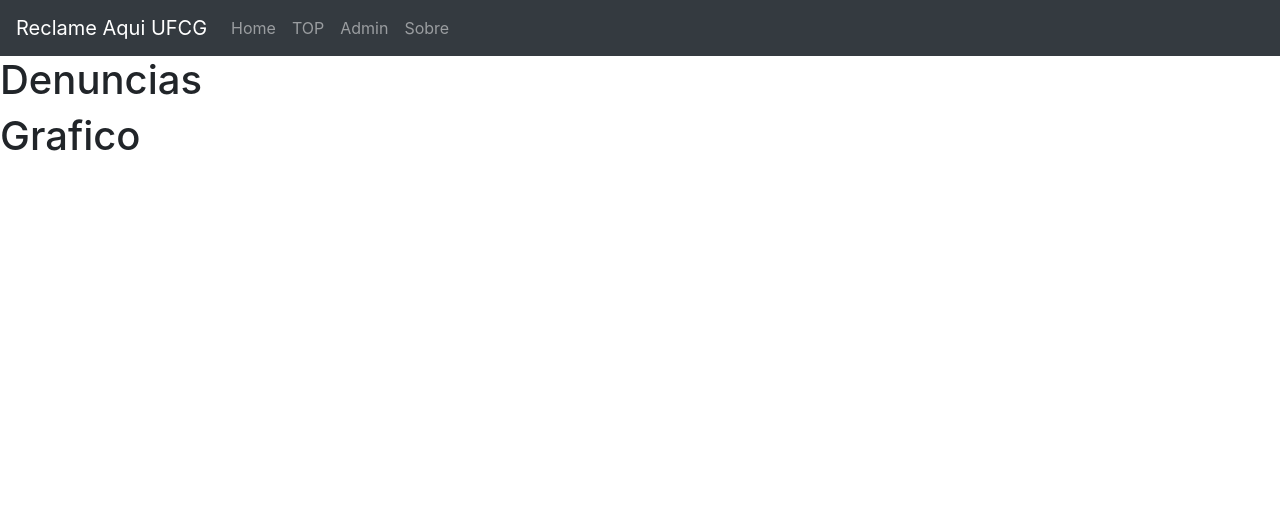
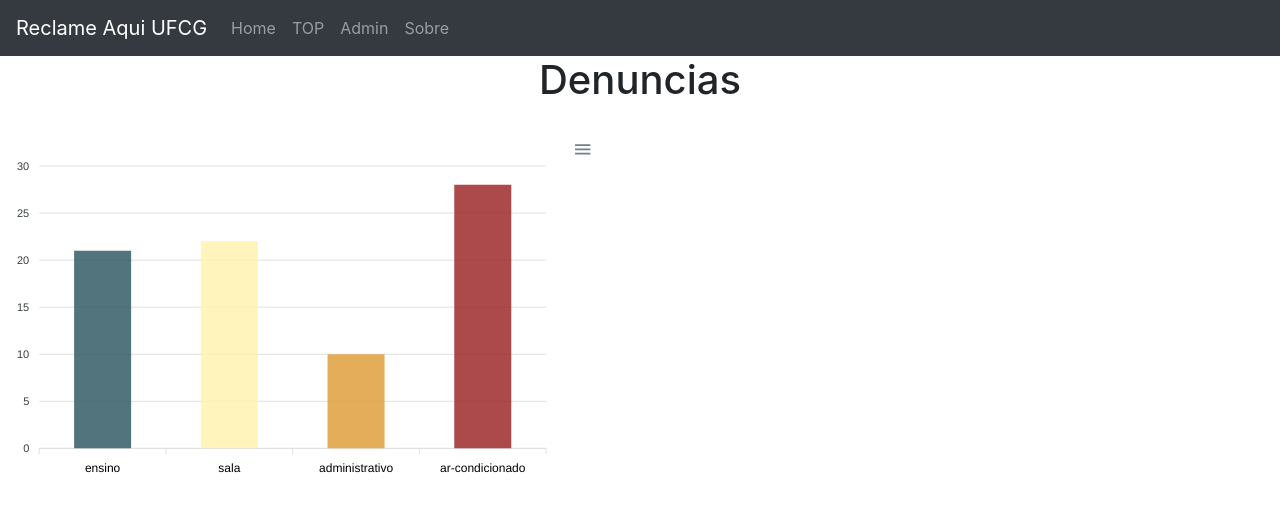
Before and after one commit to davidedup/reclame-aqui-ufcg, a React (Create React App) app in the folder client/reclame-aqui-ufcg/: page /admin in a window 1280 px wide. Shown: the top 512 px of the page. Built offline with nearby package versions, Linux system fonts and the light colour scheme.

Commit message:
mockando grafico da pagina de admin

```diff
--- a/client/reclame-aqui-ufcg/package.json
+++ b/client/reclame-aqui-ufcg/package.json
@@ -6,10 +6,12 @@
     "@testing-library/jest-dom": "^4.2.4",
     "@testing-library/react": "^9.5.0",
     "@testing-library/user-event": "^7.2.1",
+    "apexcharts": "^3.19.2",
     "bootstrap": "^4.5.0",
     "jquery": "^3.5.1",
     "popper.js": "^1.16.1",
     "react": "^16.13.1",
+    "react-apexcharts": "^1.3.7",
     "react-bootstrap": "^1.0.1",
     "react-dom": "^16.13.1",
     "react-router-dom": "^5.2.0",
--- /dev/null
+++ b/client/reclame-aqui-ufcg/src/components/admin/admin.css
@@ -0,0 +1,4 @@
+.adminPageContainer{
+    text-align: center;
+    display: block;
+}
--- a/client/reclame-aqui-ufcg/src/components/admin/adminPage.js
+++ b/client/reclame-aqui-ufcg/src/components/admin/adminPage.js
@@ -1,6 +1,8 @@
 import React, { Component } from "react";
 import Grafico from "./grafico.js";
 import Denuncias from "./denuncias.js";
+import "./admin.css";
+
 
 class AdminPage extends Component {
   constructor(props) {
@@ -8,8 +10,9 @@ class AdminPage extends Component {
   }
   render() {
     return (
-      <div>
+      <div className="adminPageContainer">
         <Denuncias />
+        <br></br>
         <Grafico />
       </div>
     );
--- a/client/reclame-aqui-ufcg/src/components/admin/grafico.js
+++ b/client/reclame-aqui-ufcg/src/components/admin/grafico.js
@@ -1,14 +1,63 @@
 import React, { Component } from "react";
+import ReactApexChart from "react-apexcharts";
 // import "./admin.css";
 
 class Grafico extends Component {
   constructor(props) {
     super(props);
+
+    this.state = {
+      series: [
+        {
+          data: [21, 22, 10, 28],
+        },
+      ],
+      options: {
+        chart: {
+          height: 350,
+          type: "bar",
+          events: {
+            click: function (chart, w, e) {
+              // console.log(chart, w, e)
+            },
+          },
+        },
+        colors:  ["#335c67", "#FFF3B0", "#E09F3E", "#9E2A2B"],
+        plotOptions: {
+          bar: {
+            columnWidth: "45%",
+            distributed: true,
+          },
+        },
+        dataLabels: {
+          enabled: false,
+        },
+        legend: {
+          show: false,
+        },
+        xaxis: {
+          categories: ["ensino", "sala", "administrativo", "ar-condicionado"],
+          labels: {
+            style: {
+              colors: ["#000000", "#000000", "#000000", "#000000"],
+              fontSize: "12px",
+            },
+          },
+        },
+      },
+    };
   }
+
   render() {
     return (
-      <div>
-        <h1>Grafico</h1>
+      <div id="chart">
+        <ReactApexChart
+          options={this.state.options}
+          series={this.state.series}
+          type="bar"
+          height={350}
+          width={600}
+        />
       </div>
     );
   }
```
Also changed, not shown: 1 other file (tests, documents, lock files or other folders).
